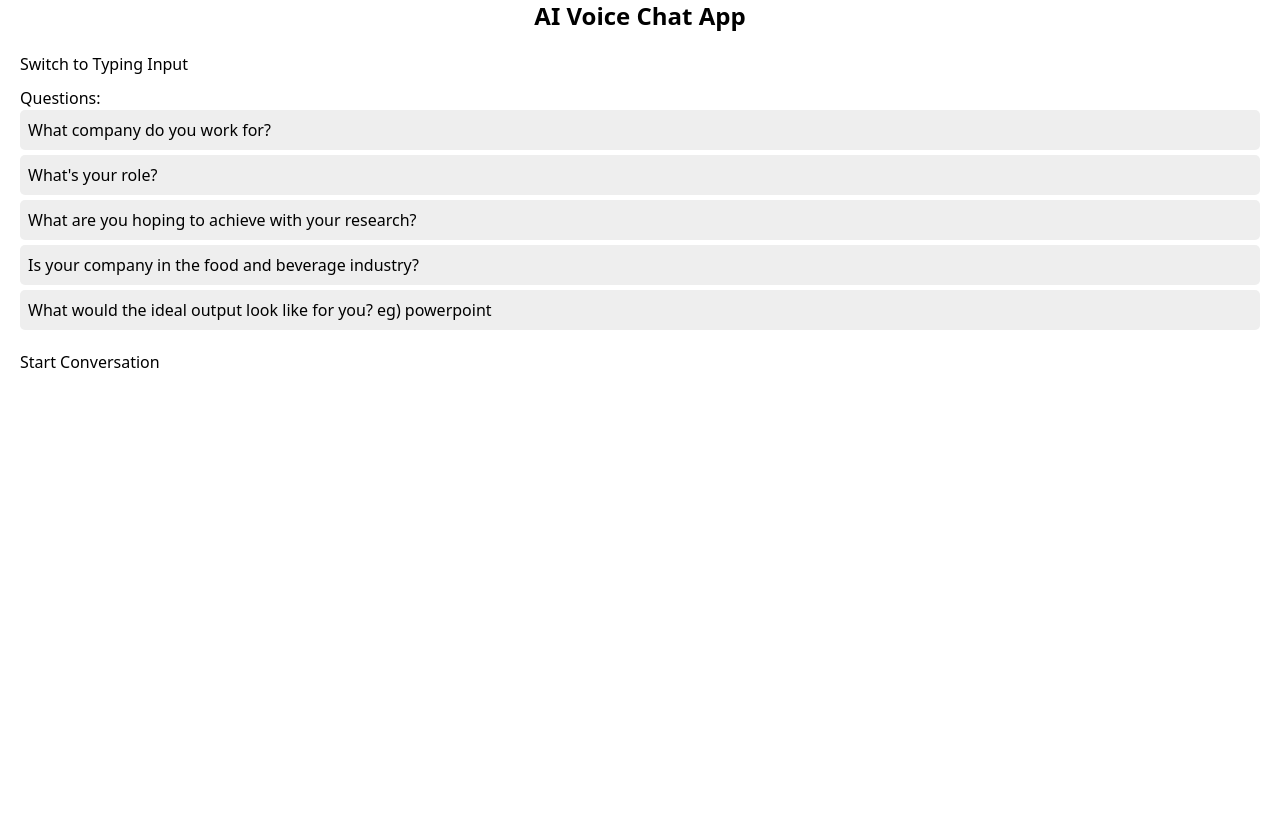
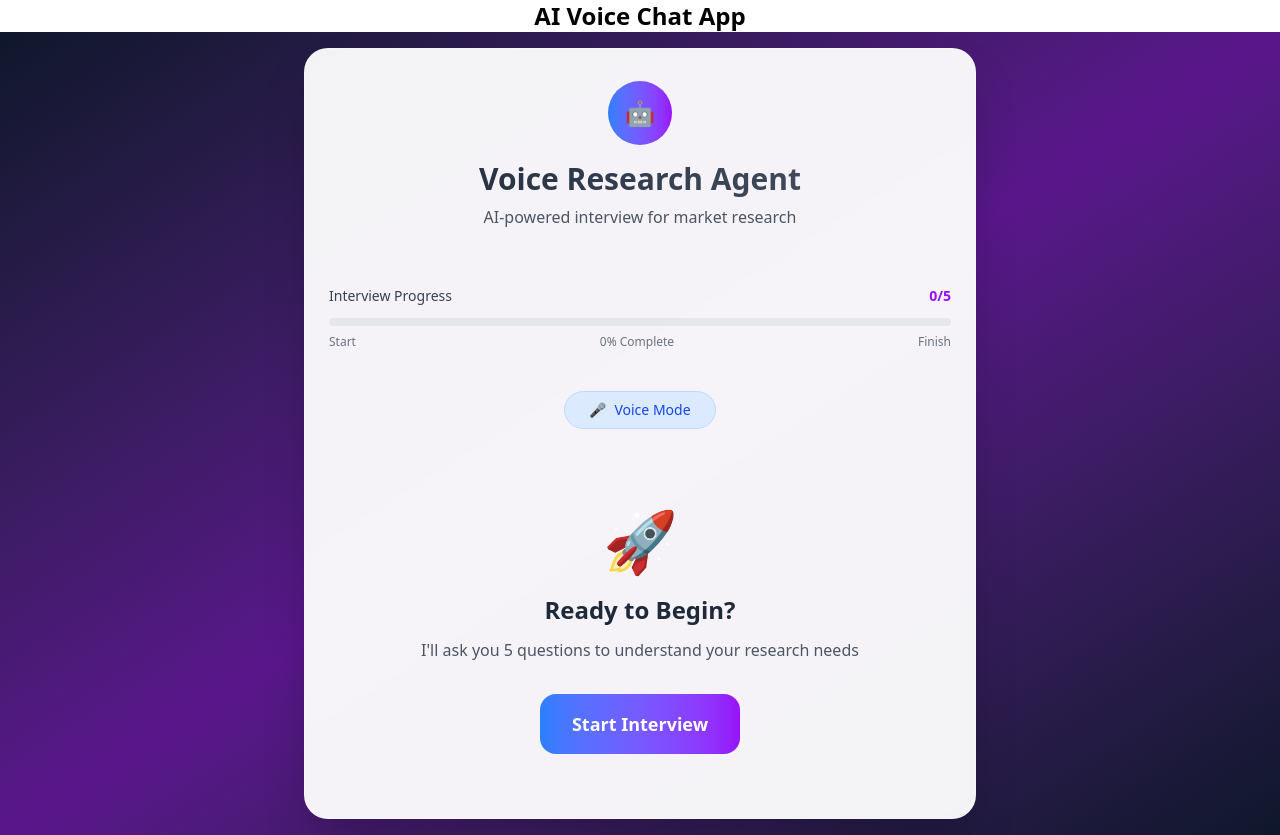
Before and after one commit to vikaschhillar/AI-Onboarding-Voice-Chat, a React (Vite) app: page / in a window 1280 px wide. Before the commit the page ends 800 px from the top, so only its background shows below. Built offline with nearby package versions, Linux system fonts and the light colour scheme.

Commit message:
progress bar using claude

```diff
--- a/src/components/VoiceAgent.tsx
+++ b/src/components/VoiceAgent.tsx
@@ -20,8 +20,8 @@ export const VoiceAgent: React.FC = () => {
   const [useVoice, setUseVoice] = useState(true);
   const [inputValue, setInputValue] = useState("");
 
-  const [loading, setLoading] = useState(false); // Loading during API calls
-  const [saving, setSaving] = useState(false);   // Saving report status
+  const [loading, setLoading] = useState(false);
+  const [saving, setSaving] = useState(false);
 
   const recognitionRef = useRef<any>(null);
   const waitingForResultRef = useRef(false);
@@ -121,7 +121,7 @@ export const VoiceAgent: React.FC = () => {
 
   const isAnswerVague = (answer: string): boolean => {
     const trimmed = answer.trim().toLowerCase();
-    if (trimmed.length < 3) return true; // too short
+    if (trimmed.length < 3) return true;
     if (vagueAnswers.includes(trimmed)) return true;
     return false;
   };
@@ -134,7 +134,7 @@ export const VoiceAgent: React.FC = () => {
       setTranscript((prev) => [...prev, "Agent: " + clarification]);
       await speak(clarification);
       if (useVoice) startRecognition();
-      return; // don't progress index
+      return;
     }
 
     setAnswers((prev) => {
@@ -144,7 +144,6 @@ export const VoiceAgent: React.FC = () => {
     });
 
     if (currentIndex === 0) {
-      // Show loading during API calls
       setLoading(true);
       try {
         const newsResponse = await fetch("http://localhost:4567/api/company-news", {
@@ -273,89 +272,126 @@ export const VoiceAgent: React.FC = () => {
     if (useVoice) startRecognition();
   };
 
+  const progress = index >= 0 ? ((index + 1) / prompts.length) * 100 : 0;
+  const completedAnswers = Object.keys(answers).filter(key => prompts.includes(key)).length;
+
   return (
-    <div style={{ padding: 20 }}>
-      <button onClick={() => setUseVoice((v) => !v)} style={{ marginBottom: 10 }}>
-        Switch to {useVoice ? "Typing" : "Voice"} Input
+    <div className="min-h-screen bg-gradient-to-br from-slate-900 via-purple-900 to-slate-900 flex items-center justify-center p-4">
+      <div className="w-full max-w-2xl">
+        {/* Main Card */}
+        <div className="bg-white/95 backdrop-blur-sm rounded-3xl shadow-2xl border border-white/20">
+
+          {/* Header */}
+          <div className="text-center p-8 border-b border-gray-100">
+            <div className="w-16 h-16 bg-gradient-to-r from-blue-500 to-purple-600 rounded-full flex items-center justify-center mx-auto mb-4">
+              <span className="text-2xl text-white">🤖</span>
+            </div>
+            <h1 className="text-3xl font-bold bg-gradient-to-r from-gray-800 to-gray-600 bg-clip-text text-transparent mb-2">
+              Voice Research Agent
+            </h1>
+            <p className="text-gray-600">AI-powered interview for market research</p>
+          </div>
+
+          {/* Progress Section */}
+          <div className="p-6 border-b border-gray-100">
+            <div className="flex items-center justify-between mb-3">
+              <span className="text-sm font-medium text-gray-700">Interview Progress</span>
+              <span className="text-sm font-bold text-purple-600">{completedAnswers}/{prompts.length}</span>
+            </div>
+            <div className="w-full bg-gray-200 rounded-full h-2">
+              <div
+                className="bg-gradient-to-r from-blue-500 to-purple-600 h-2 rounded-full transition-all duration-700 ease-out"
+                style={{ width: `${progress}%` }}
+              ></div>
+            </div>
+            <div className="flex justify-between mt-2 text-xs text-gray-500">
+              <span>Start</span>
+              <span>{Math.round(progress)}% Complete</span>
+              <span>Finish</span>
+            </div>
+          </div>
+
+          {/* Input Mode Toggle */}
+          <div className="flex justify-center p-4 border-b border-gray-100">
+            <button
+              onClick={() => setUseVoice((v) => !v)}
+              className={`flex items-center gap-2 px-6 py-2 rounded-full text-sm font-medium transition-all duration-200 ${
+                useVoice
+                  ? 'bg-blue-100 text-blue-700 border border-blue-200'
+                  : 'bg-gray-100 text-gray-700 border border-gray-200'
+              } hover:shadow-sm`}
+            >
+              <span>{useVoice ? '🎤' : '⌨️'}</span>
+              {useVoice ? 'Voice Mode' : 'Text Mode'}
             </button>
+          </div>
 
+          {/* Status Messages */}
           {loading && (
-        <div
-          style={{
-            padding: 10,
-            marginBottom: 10,
-            border: "1px solid #0a74da",
-            backgroundColor: "#d0e7ff",
-            borderRadius: 4,
-            color: "#004a9f",
-            fontWeight: "bold",
-          }}
-        >
-          Fetching Data from news api + company summary open ai ...
+            <div className="mx-6 mt-4 bg-blue-50 border border-blue-200 rounded-xl p-4">
+              <div className="flex items-center">
+                <div className="animate-spin rounded-full h-5 w-5 border-b-2 border-blue-500 mr-3"></div>
+                <span className="text-blue-800 font-medium">Analyzing company data...</span>
               </div>
-      )}
-      {saving && (
-        <div
-          style={{
-            padding: 10,
-            marginBottom: 10,
-            border: "1px solid #2a9d8f",
-            backgroundColor: "#d1f2eb",
-            borderRadius: 4,
-            color: "#087f71",
-            fontWeight: "bold",
-          }}
-        >
-          Saving report to /reports folder in same directory...
             </div>
           )}
 
-      <div style={{ marginBottom: 20 }}>
-        <h3>Questions:</h3>
-        <ul style={{ listStyleType: "none", paddingLeft: 0 }}>
-          {prompts.map((q, i) => (
-            <li
-              key={i}
-              onClick={() => handleEditAnswer(i)}
-              style={{
-                cursor: "pointer",
-                marginBottom: 5,
-                padding: 8,
-                borderRadius: 5,
-                backgroundColor: i === index ? "#cde" : "#eee",
-                fontWeight: i === index ? "bold" : "normal",
-                display: "flex",
-                justifyContent: "space-between",
-                alignItems: "center",
-              }}
-              title="Click to edit this answer"
+          {saving && (
+            <div className="mx-6 mt-4 bg-green-50 border border-green-200 rounded-xl p-4">
+              <div className="flex items-center">
+                <div className="animate-pulse rounded-full h-5 w-5 bg-green-500 mr-3"></div>
+                <span className="text-green-800 font-medium">Generating report...</span>
+              </div>
+            </div>
+          )}
+
+          {/* Main Content Area */}
+          <div className="p-8">
+            {index === -1 ? (
+              /* Welcome State */
+              <div className="text-center py-8">
+                <div className="text-6xl mb-6">🚀</div>
+                <h2 className="text-2xl font-bold text-gray-800 mb-3">Ready to Begin?</h2>
+                <p className="text-gray-600 mb-8">I'll ask you 5 questions to understand your research needs</p>
+                <button
+                  onClick={startConversation}
+                  disabled={loading || saving}
+                  className="bg-gradient-to-r from-blue-500 to-purple-600 text-white px-8 py-4 rounded-2xl font-semibold text-lg hover:shadow-lg hover:scale-105 transition-all duration-200 disabled:opacity-50 disabled:cursor-not-allowed disabled:hover:scale-100"
                 >
-              <span>
-                {q}{" "}
-                {answers[q] && (
-                  <em style={{ color: "green", fontWeight: "normal" }}>
-                    - {answers[q].length > 30 ? answers[q].slice(0, 30) + "..." : answers[q]}
-                  </em>
-                )}
-              </span>
-              {i === index && <span>⬅️ Current</span>}
-            </li>
-          ))}
-        </ul>
+                  Start Interview
+                </button>
+              </div>
+            ) : (
+              /* Interview State */
+              <div>
+                {/* Question Display */}
+                <div className="mb-8">
+                  <div className="flex items-center gap-3 mb-4">
+                    <div className="w-8 h-8 bg-gradient-to-r from-blue-500 to-purple-600 text-white rounded-full flex items-center justify-center text-sm font-bold">
+                      {index + 1}
+                    </div>
+                    <span className="text-sm text-gray-500 font-medium">Question {index + 1} of {prompts.length}</span>
+                  </div>
+                  <div className="bg-gradient-to-r from-blue-50 to-purple-50 rounded-2xl p-6 border border-blue-100">
+                    <p className="text-xl font-medium text-gray-800">{currentPrompt}</p>
+                  </div>
                 </div>
 
-      {index === -1 ? (
-        <button onClick={startConversation} disabled={loading || saving}>
-          Start Conversation
-        </button>
-      ) : (
-        <>
-          <p style={{ fontWeight: "bold" }}>{currentPrompt}</p>
-
+                {/* Input Area */}
                 {useVoice ? (
-            <div>
-              <p>
-                <em>Listening for your answer... Speak now.</em>
+                  <div className="text-center py-8">
+                    <div className={`w-24 h-24 mx-auto rounded-full border-4 flex items-center justify-center text-4xl mb-6 transition-all duration-300 ${
+                      waitingForResultRef.current
+                        ? 'border-red-300 bg-red-50 text-red-500 animate-pulse scale-110'
+                        : 'border-gray-300 bg-gray-50 text-gray-400'
+                    }`}>
+                      🎤
+                    </div>
+                    <p className="text-lg font-medium text-gray-700 mb-2">
+                      {waitingForResultRef.current ? 'Listening...' : 'Voice Input Ready'}
+                    </p>
+                    <p className="text-sm text-gray-500 mb-8">
+                      {waitingForResultRef.current ? 'Speak your answer clearly' : 'Click to start recording'}
                     </p>
                     <button
                       onClick={() => {
@@ -367,15 +403,20 @@ export const VoiceAgent: React.FC = () => {
                         }
                       }}
                       disabled={loading || saving}
+                      className={`px-8 py-3 rounded-2xl font-semibold transition-all duration-200 disabled:opacity-50 disabled:cursor-not-allowed ${
+                        waitingForResultRef.current
+                          ? 'bg-red-500 hover:bg-red-600 text-white'
+                          : 'bg-green-500 hover:bg-green-600 text-white'
+                      }`}
                     >
-                {waitingForResultRef.current ? "Stop Listening" : "Start Listening"}
+                      {waitingForResultRef.current ? '⏹️ Stop Recording' : '🎤 Start Recording'}
                     </button>
                   </div>
                 ) : (
                   <div>
                     <textarea
-                rows={3}
-                style={{ width: "100%", marginBottom: 10 }}
+                      rows={5}
+                      className="w-full p-6 border-2 border-gray-200 rounded-2xl text-lg focus:border-purple-400 focus:outline-none transition-colors duration-200 resize-none bg-gray-50 focus:bg-white"
                       value={inputValue}
                       onChange={(e) => setInputValue(e.target.value)}
                       onKeyDown={(e) => {
@@ -384,16 +425,49 @@ export const VoiceAgent: React.FC = () => {
                           handleSubmitAnswer();
                         }
                       }}
-                placeholder="Type your answer here..."
+                      placeholder="Type your detailed answer here..."
                       disabled={loading || saving}
                     />
-              <button onClick={handleSubmitAnswer} disabled={!inputValue.trim() || loading || saving}>
-                Submit Answer
+                    <div className="flex justify-between items-center mt-4">
+                      <p className="text-sm text-gray-500">Press Enter to submit</p>
+                      <button
+                        onClick={handleSubmitAnswer}
+                        disabled={!inputValue.trim() || loading || saving}
+                        className="bg-gradient-to-r from-blue-500 to-purple-600 text-white px-6 py-3 rounded-xl font-semibold hover:shadow-lg hover:scale-105 transition-all duration-200 disabled:opacity-50 disabled:cursor-not-allowed disabled:hover:scale-100"
+                      >
+                        Submit Answer →
                       </button>
                     </div>
+                  </div>
                 )}
-        </>
+              </div>
             )}
+          </div>
+
+          {/* Quick Access to Previous Answers */}
+          {completedAnswers > 0 && index !== -1 && (
+            <div className="border-t border-gray-100 p-6">
+              <h3 className="text-sm font-medium text-gray-700 mb-3">Previous Answers (click to edit):</h3>
+              <div className="flex flex-wrap gap-2">
+                {prompts.map((q, i) => {
+                  if (answers[q]) {
+                    return (
+                      <button
+                        key={i}
+                        onClick={() => handleEditAnswer(i)}
+                        className="text-xs bg-green-100 text-green-700 px-3 py-1 rounded-full hover:bg-green-200 transition-colors duration-200"
+                      >
+                        Q{i + 1}: ✓
+                      </button>
+                    );
+                  }
+                  return null;
+                })}
+              </div>
+            </div>
+          )}
+        </div>
+      </div>
     </div>
   );
 };
```
Lines whose indentation alone changed are shown as unchanged.
